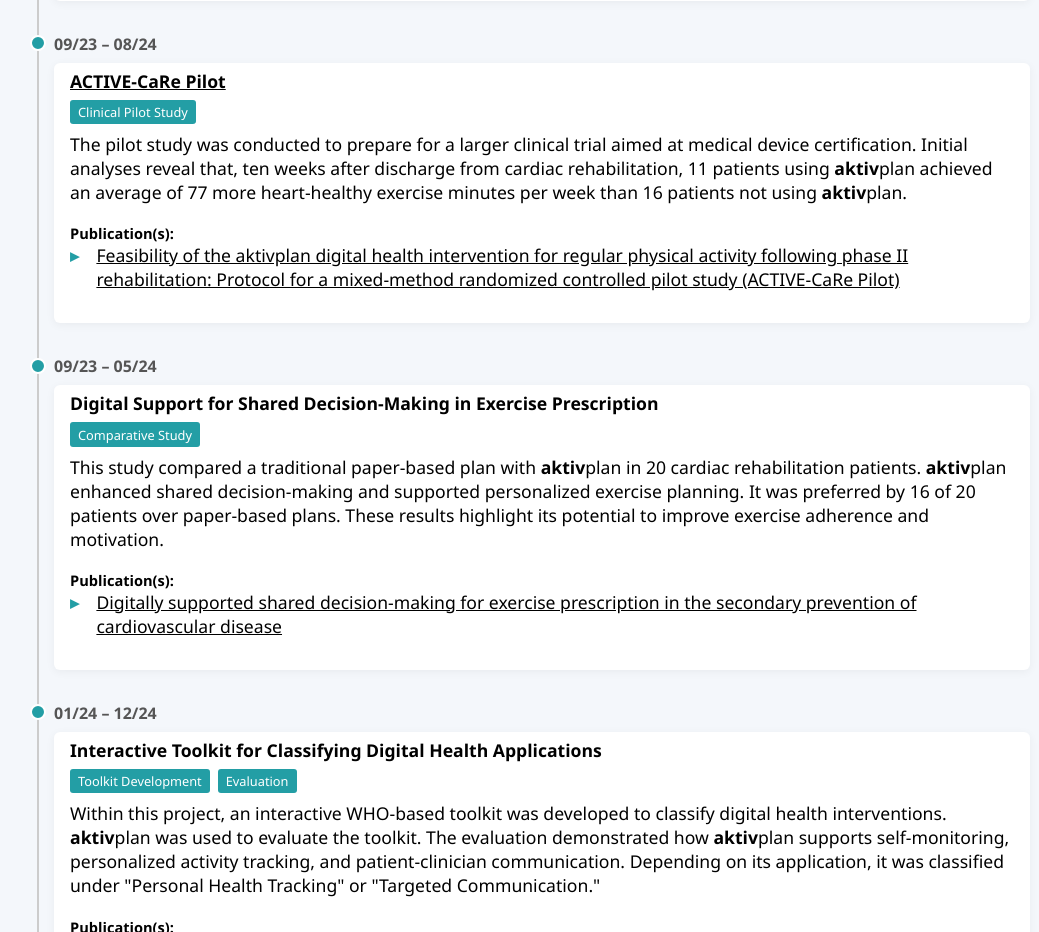
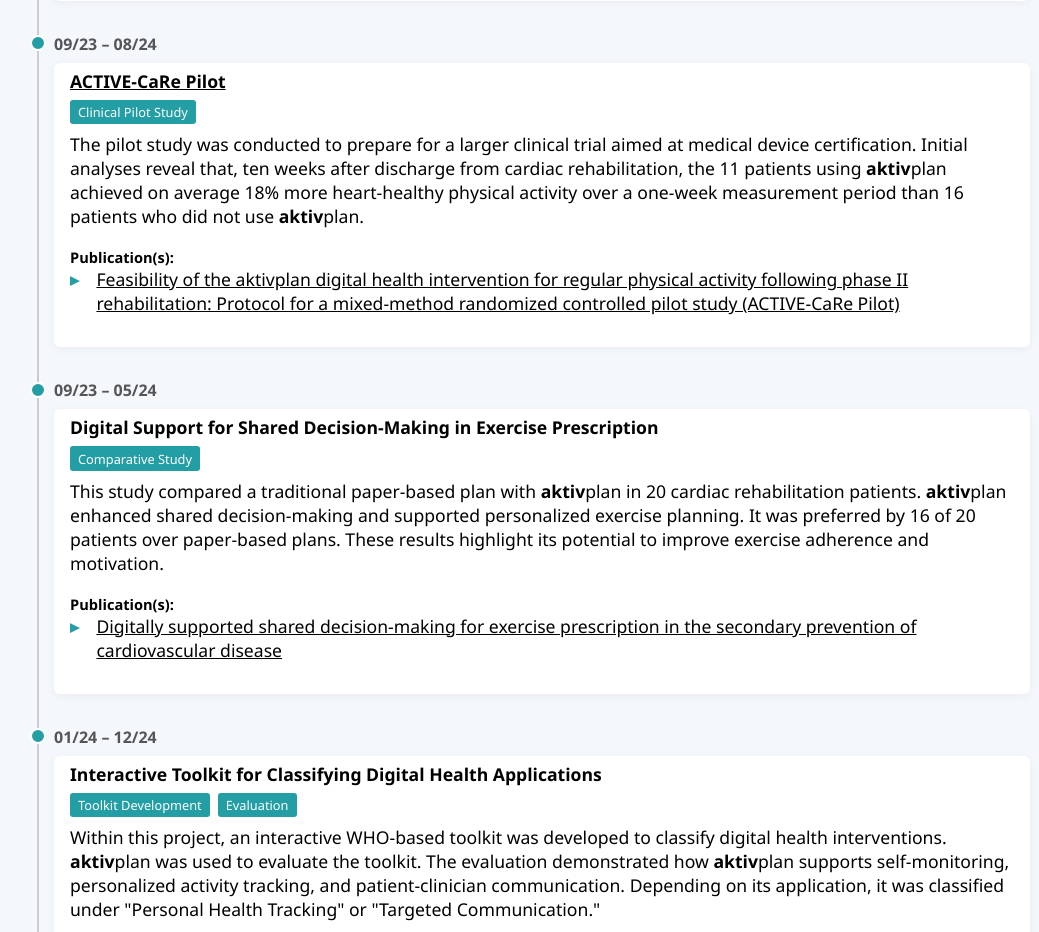
Before and after one commit to aktivplan/aktivplan.github.io, a React (Vite) app: page / in a window 1280 px wide. Shown: the part 5720-6652 px from the top of the page, without its empty margins (110-1149 px from the left). Built offline with nearby package versions, Linux system fonts and the light colour scheme.

Commit message:
update project info

```diff
--- a/src/locales/de/projects.js
+++ b/src/locales/de/projects.js
@@ -112,7 +112,7 @@ const projects = [
     url: "https://dhp.lbg.ac.at/projects-and-studies/?lang=en",
     tags: ["Klinische Pilotstudie"],
     description:
-      "Die Pilotstudie wurde durchgeführt, um eine größere klinische Studie zur Medizinprodukt-Zertifizierung vorzubereiten. Erste Analysen zeigen, dass zehn Wochen nach der Entlassung aus der Herzrehabilitation 11 Patient:innen, die **aktiv**plan nutzten, im Durchschnitt 77 Minuten mehr herzgesunde Bewegung pro Woche erreichten als 16 Patient:innen, die **aktiv**plan nicht nutzten.",
+      "Die Pilotstudie wurde durchgeführt, um eine größere klinische Studie zur Medizinprodukt-Zertifizierung vorzubereiten. Erste Analysen zeigen, dass die 11 **aktiv**plan-Nutzer:innen zehn Wochen nach der Entlassung aus der Herzrehabilitation innerhalb eines einwöchigen Messzeitraums im Durchschnitt 18 % mehr herzgesunde Bewegung erreichten als 16 Patient:innen, die **aktiv**plan nicht nutzten.",
     publications: [
       {
         title: "Feasibility of the aktivplan digital health intervention for regular physical activity following phase II rehabilitation: Protocol for a mixed-method randomized controlled pilot study (ACTIVE-CaRe Pilot)",
--- a/src/locales/en/projects.js
+++ b/src/locales/en/projects.js
@@ -113,7 +113,7 @@ const projects = [
     url: "https://dhp.lbg.ac.at/projects-and-studies/?lang=en",
     tags: ["Clinical Pilot Study"],
     description:
-      "The pilot study was conducted to prepare for a larger clinical trial aimed at medical device certification. Initial analyses reveal that, ten weeks after discharge from cardiac rehabilitation, 11 patients using **aktiv**plan achieved an average of 77 more heart-healthy exercise minutes per week than 16 patients not using **aktiv**plan.",
+      "The pilot study was conducted to prepare for a larger clinical trial aimed at medical device certification. Initial analyses reveal that, ten weeks after discharge from cardiac rehabilitation, the 11 patients using **aktiv**plan achieved on average 18% more heart-healthy physical activity over a one-week measurement period than 16 patients who did not use **aktiv**plan.",
     publications: [
       {
         title: "Feasibility of the aktivplan digital health intervention for regular physical activity following phase II rehabilitation: Protocol for a mixed-method randomized controlled pilot study (ACTIVE-CaRe Pilot)",
```
